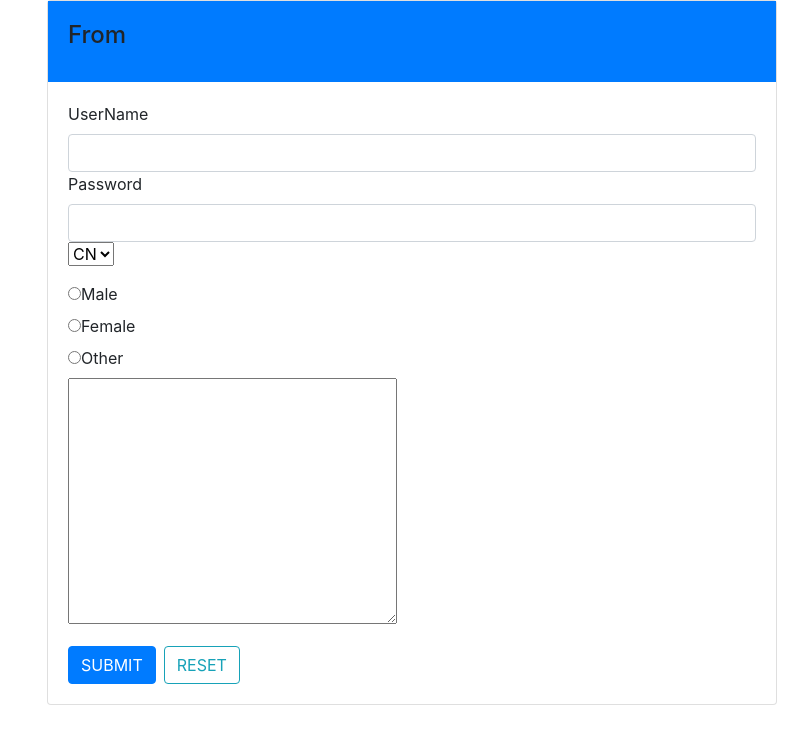
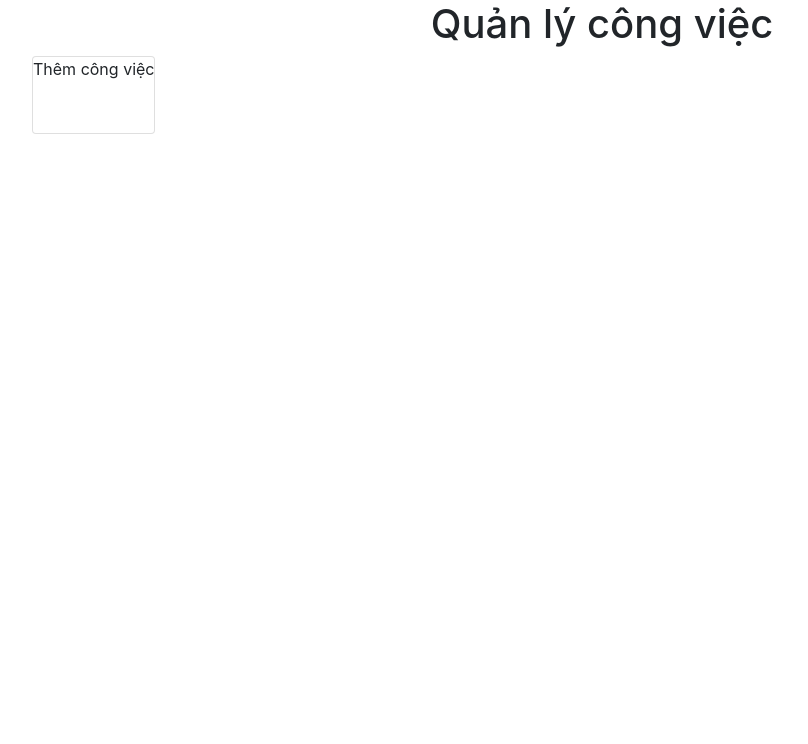
Before and after one commit to stupidlazyguy/to-do-list, a React (Create React App) app: page / in a window 1280 px wide. Shown: the top 744 px of the page, without its empty margins (38-846 px from the left). Built offline with nearby package versions, Linux system fonts and the light colour scheme.

Commit message:
firstly to make themes todoList

```diff
--- a/src/App.js
+++ b/src/App.js
@@ -1,72 +1,45 @@
 import React from 'react';
 
-class App extends React.Component{
-  constructor(props){
+class App extends React.Component {
+    constructor(props) {
         super(props)
         this.state = {
-      txtName:'',
-      txtPassword:''
+            txtName: '',
+            txtPassword: ''
         }
     }
-  onHandleChange=(event)=>{
+    onHandleChange = (event) => {
         // this.setState({username:event.target.value})
         var target = event.target
         var name = target.name
         var value = target.value
-    this.setState({[name]:value})
+        this.setState({ [name]: value })
         console.log(name)
         console.log(value)
     }
-  onSubmit=(event)=>{
+    onSubmit = (event) => {
         event.preventDefault()
         console.log(this.state)
     }
-  onGender(event){
+    onGender(event) {
 
     }
-  render(){
+    render() {
         return (
             <div className="container">
+                <div className="text-center">
+                    <h1>Quản lý công việc</h1>
+                </div>
                 <div className="row">
-          <div className="col-xs-8 col-sm-8 col-lg-8 col-md-8 mt-8">
-            <div className="card card-primary">
-              <div className="card-heading bg-primary title">
-                <h4 className="card-title title-heading">From</h4>
+                    <div className="card card-warning">
+                        <div className="card-heading">
+                            <div className="card-title">Thêm công việc</div>
                         </div>
                         <div className="card-body">
-                <form onSubmit={this.onSubmit}>
-                  <div className="form-group">
-                    <label htmlFor="name">UserName</label>
-                    <input name="txtName" className="form-control" type="text" id="name" onChange={this.onHandleChange}></input>
-                    <label  htmlFor="password">Password</label>
-                    <input name="txtPassword" className="form-control" type="password" id="password" onChange={this.onHandleChange}></input>
 
-                  <div className="form-group">
-                    <select value={2} onChange={this.onHandleChange} name="lang">
-                      <option value={0} >EN</option>
-                      <option value={1} >EU</option>
-                      <option value={2} >CN</option>
-                    </select>
-                  </div>
-
-                  <div className="form-group mt-1">
-                        <input type="radio" id="male" name="gender" value="male" onClick={this.onGender}/>
-                          <label htmlFor="male">Male</label><br/>
-                        <input type="radio" id="female" name="gender" value="female" onClick={this.onGender}/>
-                          <label htmlFor="female">Female</label><br/>
-                        <input type="radio" id="other" name="gender" value="other" onClick={this.onGender}/>
-                          <label htmlFor="other">Other</label><br/>
-                      <textarea rows="10" cols="30" name="textarea" onChange={this.onHandleChange}></textarea>
-                  </div>
-                  </div>
-                  <button type="submit" className="btn btn-primary mr-2">SUBMIT</button>
-                  <button type="reset" className="btn btn-outline-info">RESET</button>
-                </form>
                         </div>
                     </div>
                 </div>
-        </div>
-
             </div>
         )
     }
```
Lines whose indentation alone changed are shown as unchanged.
